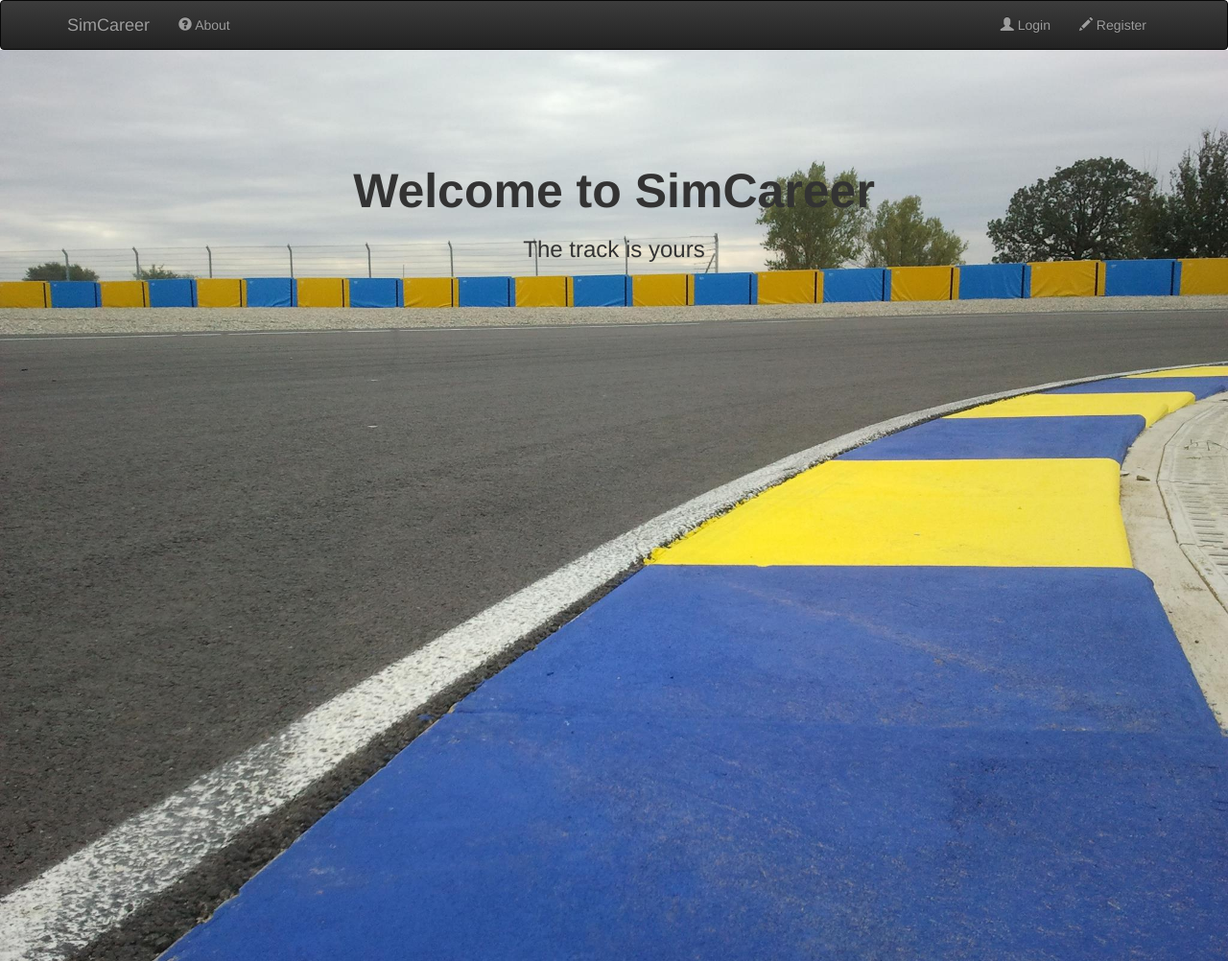
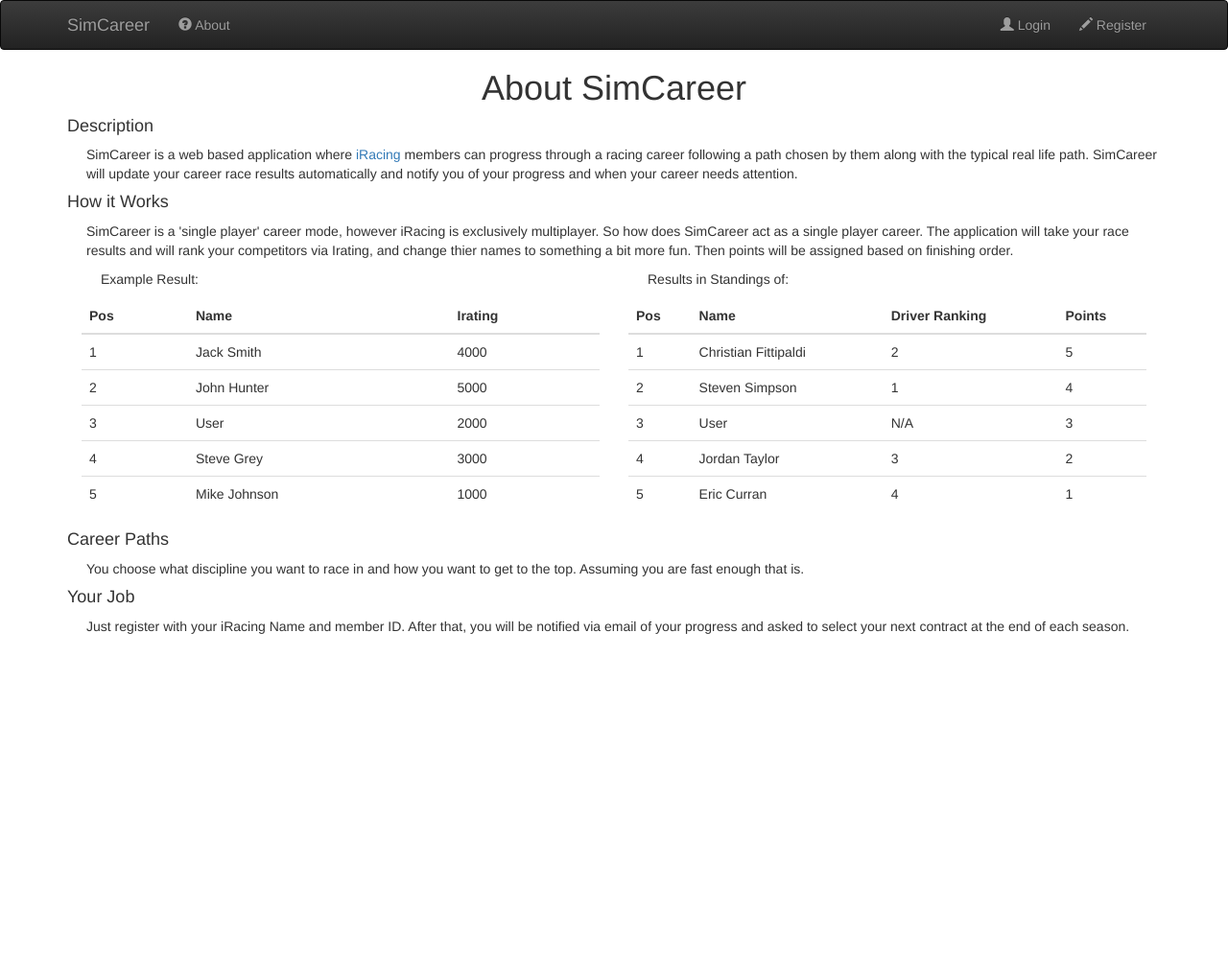
Before and after one commit to steve2482/simcareer, a React app: page /about in a window 1280 px wide. Shown: the whole page at 96% size. After the commit the page ends 800 px from the top, so only its background shows below. Built offline with nearby package versions, Linux system fonts and the light colour scheme.

Commit message:
about button functional, about page content started

```diff
--- /dev/null
+++ b/src/components/About.js
@@ -0,0 +1,106 @@
+import React from 'react';
+import { Col, Table } from 'react-bootstrap';
+
+import '../stylesheets/About.css';
+
+export default function About() {
+  return (
+    <div className='container about'>
+      <h1 className='center'>About SimCareer</h1>
+      <h4>Description</h4>
+      <p className='indent'>SimCareer is a web based application where <a href='iracing.com'>iRacing</a> members can progress through a racing career following a path chosen by them along with the typical real life path. SimCareer will update your career race results automatically and notify you of your progress and when your career needs attention.</p>
+      <h4>How it Works</h4>
+      <p className='indent'>SimCareer is a 'single player' career mode, however iRacing is exclusively multiplayer. So how does SimCareer act as a single player career. The application will take your race results and will rank your competitors via Irating, and change thier names to something a bit more fun. Then points will be assigned based on finishing order.</p>
+      <div className='results-example'>
+        <Col md={6}>
+          <p className='indent'>Example Result:</p>
+          <Table responsive>
+            <thead>
+              <tr>
+                <th>Pos</th>
+                <th>Name</th>
+                <th>Irating</th>
+              </tr>
+            </thead>
+            <tbody>
+              <tr>
+                <td>1</td>
+                <td>Jack Smith</td>
+                <td>4000</td>
+              </tr>
+              <tr>
+                <td>2</td>
+                <td>John Hunter</td>
+                <td>5000</td>
+              </tr>
+              <tr>
+                <td>3</td>
+                <td>User</td>
+                <td>2000</td>
+              </tr>
+              <tr>
+                <td>4</td>
+                <td>Steve Grey</td>
+                <td>3000</td>
+              </tr>
+              <tr>
+                <td>5</td>
+                <td>Mike Johnson</td>
+                <td>1000</td>
+              </tr>
+            </tbody>
+          </Table>
+        </Col>
+        <Col md={6}>
+          <p className='indent'>Results in Standings of:</p>
+          <Table responsive>
+            <thead>
+              <tr>
+                <th>Pos</th>
+                <th>Name</th>
+                <th>Driver Ranking</th>
+                <th>Points</th>
+              </tr>
+            </thead>
+            <tbody>
+              <tr>
+                <td>1</td>
+                <td>Christian Fittipaldi</td>
+                <td>2</td>
+                <td>5</td>
+              </tr>
+              <tr>
+                <td>2</td>
+                <td>Steven Simpson</td>
+                <td>1</td>
+                <td>4</td>
+              </tr>
+              <tr>
+                <td>3</td>
+                <td>User</td>
+                <td>N/A</td>
+                <td>3</td>
+              </tr>
+              <tr>
+                <td>4</td>
+                <td>Jordan Taylor</td>
+                <td>3</td>
+                <td>2</td>
+              </tr>
+              <tr>
+                <td>5</td>
+                <td>Eric Curran</td>
+                <td>4</td>
+                <td>1</td>
+              </tr>
+            </tbody>
+          </Table>
+        </Col>
+      </div>
+      <h4>Career Paths</h4>
+      <p className='indent'>You choose what discipline you want to race in and how you want to get to the top. Assuming you are fast enough that is.</p>
+      <h4>Your Job</h4>
+      <p className='indent'>Just register with your iRacing Name and member ID. After that, you will be notified via email of your progress and asked to select your next contract at the end of each season.</p>
+    </div>
+  )
+}
--- a/src/components/App.js
+++ b/src/components/App.js
@@ -1,14 +1,23 @@
 import React from 'react';
-import { BrpwserRpiter as Router, Route, browserHistory } from 'react-router-dom';
+import { BrowserRouter as Router, Route } from 'react-router-dom';
+import createBrowserHistory from 'history/createBrowserHistory';
 
+import About from './About.js';
 import LandingPage from './Landing-page.js';
 import Navigation from './Navbar';
 
+const history = createBrowserHistory();
+
 export default function App() {
   return(
-    <div className='layout'>
-      <Navigation />
-      <LandingPage />
-    </div>
+    <Router history={history}>
+      <div className='layout'>
+        <Navigation />
+        <main>
+          <Route exact path='/' component={LandingPage} />
+          <Route exact path='/about' component={About} />
+        </main>
+      </div>
+    </Router>
   );
 }
--- a/src/components/Landing-page.js
+++ b/src/components/Landing-page.js
@@ -12,7 +12,7 @@
   return (
     <div className='landing-background' style={backgroundStyle}>
       <div className='landing-desc'>
-        <h1 id='landing-header'><strong>Welcome to SimCareer</strong></h1>
+        <h1 id='landing-header'><strong>SimCareer</strong></h1>
         <h3 id='landing-tag-line'>The track is yours</h3>
       </div>
     </div>
--- a/src/components/Navbar.js
+++ b/src/components/Navbar.js
@@ -1,5 +1,6 @@
 import React from 'react';
-import { Glyphicon, MenuItem, Navbar, Nav, NavItem, NavDropdown } from 'react-bootstrap';
+import { Glyphicon, MenuItem, Navbar, Nav, NavItem } from 'react-bootstrap';
+import { Link } from 'react-router-dom';
 
 import '../stylesheets/Navbar.css';
 
@@ -8,17 +9,17 @@
     <Navbar inverse collapseOnSelect>
     <Navbar.Header>
       <Navbar.Brand>
-        <a href="#">SimCareer</a>
+        <Link to='/'>SimCareer</Link>
       </Navbar.Brand>
       <Navbar.Toggle />
     </Navbar.Header>
     <Navbar.Collapse>
       <Nav>
-        <NavItem eventKey={1} href="#"><Glyphicon glyph='question-sign' /> About</NavItem>
+        <NavItem eventKey={1}><Link to='/about'><Glyphicon glyph='question-sign' /> About</Link></NavItem>
       </Nav>
       <Nav pullRight>
-        <NavItem eventKey={1} href="#"><Glyphicon glyph='user' /> Login</NavItem>
-        <NavItem eventKey={2} href="#"><Glyphicon glyph='pencil' /> Register</NavItem>
+        <NavItem eventKey={1}><Glyphicon glyph='user' /> Login</NavItem>
+        <NavItem eventKey={2}><Glyphicon glyph='pencil' /> Register</NavItem>
       </Nav>
     </Navbar.Collapse>
   </Navbar>
--- /dev/null
+++ b/src/stylesheets/About.css
@@ -0,0 +1,7 @@
+.center {
+  text-align: center;
+}
+
+.indent {
+  padding-left: 20px;
+}
--- a/src/stylesheets/Landing-page.css
+++ b/src/stylesheets/Landing-page.css
@@ -1,7 +1,7 @@
 .landing-background {
+  height: 945px;
+  text-align: center;
   background-size: 100%;
-  text-align: center;
-  height: 950px;
   background-repeat: no-repeat;
   background-size: cover;
 }
--- a/src/stylesheets/Navbar.css
+++ b/src/stylesheets/Navbar.css
@@ -1,3 +1,7 @@
 .navbar {
   margin-bottom: 0;
 }
+
+.navbar a {
+  color: inherit;
+}
```
